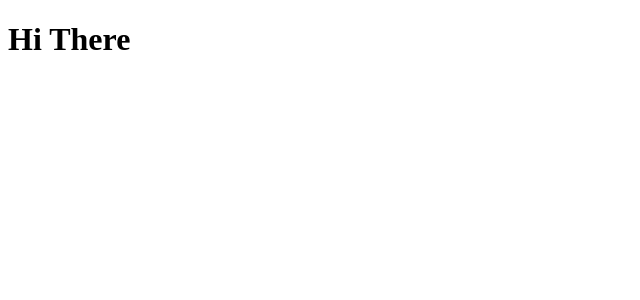
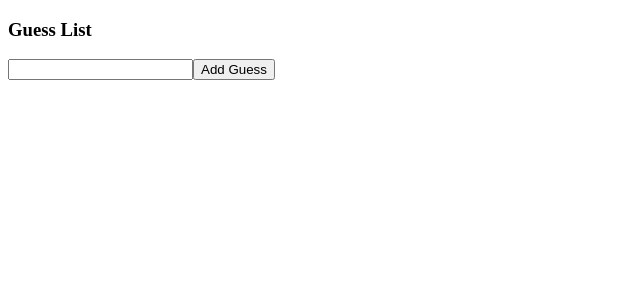
Before and after one commit to nhanphan2112/TypeScript-RTS_Reference, a React (Create React App) app: page / in a window 1280 px wide. Shown: the top 300 px of the page, without its empty margins (0-640 px from the left). Built offline with nearby package versions, Linux system fonts and the light colour scheme.

Commit message:
State with Typescript

```diff
--- a/src/index.tsx
+++ b/src/index.tsx
@@ -1,10 +1,9 @@
 import ReactDOM from "react-dom";
+import GuessList from "./state/GuessList";
 
 const App = () => {
 	return (
-		<div>
-			<h1>Hi There</h1>
-		</div>
+		<GuessList/>
 	);
 };
 
--- /dev/null
+++ b/src/state/GuessList.tsx
@@ -0,0 +1,16 @@
+import {useState} from 'react';
+
+
+const GuessList: React.FC = () => {
+  const [name, setName] = useState('');
+
+	return (
+		<div>
+			<h3>Guess List</h3>
+      <input value={name} onChange={(e)=>setName(e.target.value)}/>
+      <button>Add Guess</button>
+		</div>
+	);
+};
+
+export default GuessList;
```
